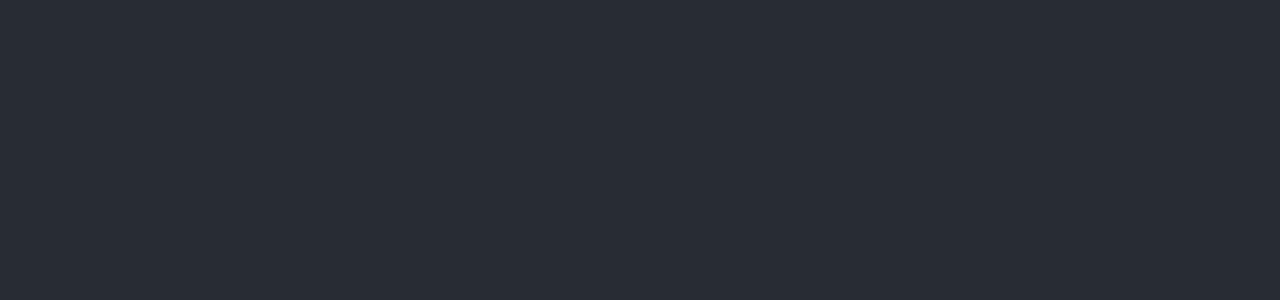
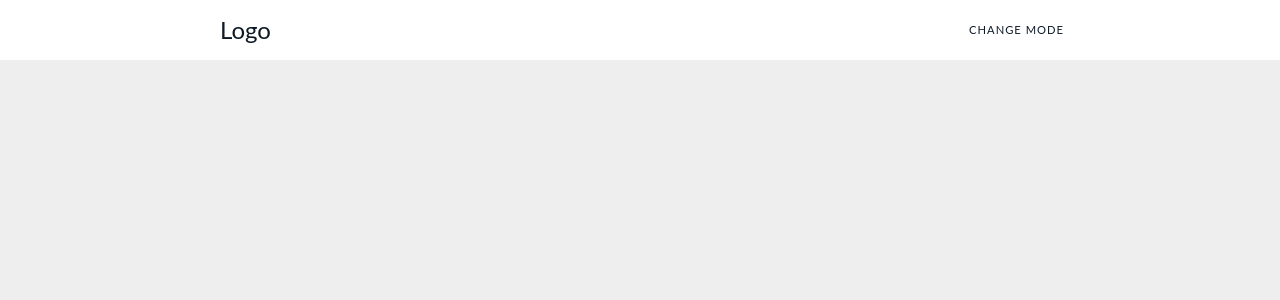
Before and after one commit to Dearborn42/ThemeProject, a React (Create React App) app in the folder themeproject/: page / in a window 1280 px wide. Shown: the top 300 px of the page. Built offline with nearby package versions, Linux system fonts and the light colour scheme.

Commit message:
Working on css

```diff
--- a/themeproject/src/App.js
+++ b/themeproject/src/App.js
@@ -1,11 +1,14 @@
 import './App.css';
+import Navbar from './Components/Navbar';
+import MainContent from './Components/MainContent';
+import Footer from './Components/Footer';
 
 function App() {
   return (
     <div className="App">
-      <header className="App-header">
-
-      </header>
+      <Navbar />
+      <MainContent />
+      <Footer />
     </div>
   );
 }
--- a/themeproject/src/Components/Navbar.js
+++ b/themeproject/src/Components/Navbar.js
@@ -1,9 +1,36 @@
-import React from 'react'
+import React, {useContext} from 'react'
+import Header from './Header'
+import {ThemeContextWrapper} from './ThemeContext';
 
 const Navbar = () => {
-  return (
-    <div>Navbar</div>
-  )
+    const {darkMode, theme} = useContext(ThemeContextWrapper);
+    return (
+        <>
+        <nav className={`navbar navbar-${theme}`}>
+            <div className="nav-wrapper">
+                <div className="logo">
+                <button className={`btn-${theme}`}><i className="fas fa-chess-knight"></i> Logo</button >
+                </div>
+
+                <ul id="menu">
+                <li><button className={`btn-${theme}`}onClick={() => darkMode()}>Change Mode</button ></li>
+                </ul>
+            </div>
+            </nav>
+
+            <div className="menuIcon">
+                <span className="icon icon-bars"></span>
+                <span className="icon icon-bars overlay"></span>
+            </div>
+
+
+            <div className="overlay-menu">
+            <ul id="menu">
+                <li><button className={`btn-${theme}`}onClick={() => darkMode()}>Change Mode</button ></li>
+                </ul>
+            </div>
+        </>
+    )
 }
 
 export default Navbar
--- a/themeproject/src/Components/ThemeContext.js
+++ b/themeproject/src/Components/ThemeContext.js
@@ -1,20 +1,17 @@
-import React, {useContext, useState} from 'react'
-import App from '../App';
+import React, {useState} from 'react'
 
 const ThemeContextWrapper = React.createContext();
 
-const ThemeContext = () => {
-    const [theme, setTheme] = useState("dark");
+const ThemeContext = ({ children }) => {
+    const [theme, setTheme] = useState("light");
     const darkMode = () => {
-        if(theme === "dark")
-            return setTheme("light");
-        return setTheme("dark");
+        setTheme(prevTheme => prevTheme === "dark" ? "light" : "dark");
     }
     return (
         <ThemeContextWrapper.Provider value={{darkMode, theme}}>
-            <App />
+            { children }
         </ThemeContextWrapper.Provider>
     )
 }
 
-export default ThemeContext
+export {ThemeContext, ThemeContextWrapper}
--- a/themeproject/src/index.js
+++ b/themeproject/src/index.js
@@ -1,11 +1,14 @@
 import React from 'react';
 import ReactDOM from 'react-dom/client';
-import './index.css';
-import ThemeContext from './Components/ThemeContext';
+import {ThemeContext} from './Components/ThemeContext';
+import App from './App';
+import './main.css'
 
 const root = ReactDOM.createRoot(document.getElementById('root'));
 root.render(
   <React.StrictMode>
-    <ThemeContext />
+    <ThemeContext>
+      <App />
+    </ThemeContext>
   </React.StrictMode>
 );
--- /dev/null
+++ b/themeproject/src/main.css
@@ -0,0 +1,411 @@
+* {
+    border: 0;
+    box-sizing: border-box;
+    margin: 0;
+    padding: 0;
+}
+
+body {
+    font-family: Lato, Helvetica, Arial, sans-serif;
+    background: #eee;
+}
+
+button {
+    color: inherit;
+    font-family: inherit;
+    font-size: inherit;
+    text-decoration: none;
+}
+
+/*======================================================
+                          Navbar
+  ======================================================*/
+.navbar{
+    position: fixed;
+    top: 0;
+    height: 60px;
+    line-height: 60px;
+    width: 100%;
+    z-index: 10;
+}
+.navbar-light {
+    background: white;
+    color: rgb(13, 26, 38);
+}
+.navbar-dark {
+    background: black;
+    color: rgb(202, 209, 215);
+}
+
+.nav-wrapper {
+    margin: auto;
+    text-align: center;
+    width: 70%;
+}
+
+@media(max-width: 768px) {
+    .nav-wrapper {
+        width: 90%;
+    }
+}
+
+@media(max-width: 638px) {
+    .nav-wrapper {
+        width: 100%;
+    }
+}
+
+
+.logo {
+    float: left;
+    margin-left: 28px;
+    font-size: 1.5em;
+    height: 60px;
+    letter-spacing: 1px;
+    text-transform: uppercase;
+}
+
+@media(max-width: 768px) {
+    .logo {
+        /*       margin-left: 5px; */
+    }
+}
+
+.navbar ul {
+    display: inline-block;
+    float: right;
+    list-style: none;
+    /* margin-right: 14px; */
+    margin-top: -2px;
+    text-align: right;
+    transition: transform 0.5s ease-out;
+    -webkit-transition: transform 0.5s ease-out;
+}
+
+@media(max-width: 640px) {
+    .navbar ul {
+        display: none;
+    }
+}
+
+@media(orientation: landscape) {
+    .navbar ul {
+        display: inline-block;
+    }
+}
+
+.navbar li {
+    display: inline-block;
+}
+
+.navbar li button {
+    display: block;
+    font-size: 0.7em;
+    height: 50px;
+    letter-spacing: 1px;
+    margin: 0 20px;
+    padding: 0 4px;
+    position: relative;
+    text-decoration: none;
+    text-transform: uppercase;
+    transition: all 0.5s ease;
+    -webkit-transition: all 0.5s ease;
+}
+
+
+/* Animated Bottom Line */
+.navbar li button:before,
+.navbar li button:after {
+    content: '';
+    position: absolute;
+    width: 0%;
+    height: 1px;
+    bottom: -1px;
+    background: rgb(13, 26, 38);
+}
+
+.navbar li button:before {
+    left: 0;
+    transition: 0.5s;
+}
+
+.navbar li button:after {
+    background: rgb(13, 26, 38);
+    right: 0;
+    /* transition: width 0.8s cubic-bezier(0.22, 0.61, 0.36, 1); */
+}
+
+.navbar li button:hover:before {
+    background: rgb(13, 26, 38);
+    width: 100%;
+    transition: width 0.5s cubic-bezier((0.22, 0.61, 0.36, 1));
+}
+
+.navbar li button:hover:after {
+    background: transparent;
+    width: 100%;
+    /* transition: 0s; */
+}
+
+
+
+/*======================================================
+                    Mobile Menu Menu Icon
+  ======================================================*/
+@media(max-width: 640px) {
+    .menuIcon {
+        cursor: pointer;
+        display: block;
+        position: fixed;
+        right: 15px;
+        top: 20px;
+        height: 23px;
+        width: 27px;
+        z-index: 12;
+    }
+
+    /* Icon Bars */
+    .icon-bars {
+        background: rgb(13, 26, 38);
+        position: absolute;
+        left: 1px;
+        top: 45%;
+        height: 2px;
+        width: 20px;
+        -webkit-transition: 0.4s;
+        transition: 0.4s;
+    }
+
+    .icon-bars::before {
+        background: rgb(13, 26, 38);
+        content: '';
+        position: absolute;
+        left: 0;
+        top: -8px;
+        height: 2px;
+        width: 20px;
+        /*     -webkit-transition: top 0.2s ease 0.3s;
+    transition: top 0.2s ease 0.3s; */
+        -webkit-transition: 0.3s width 0.4s;
+        transition: 0.3s width 0.4s;
+    }
+
+    .icon-bars::after {
+        margin-top: 0px;
+        background: rgb(13, 26, 38);
+        content: '';
+        position: absolute;
+        left: 0;
+        bottom: -8px;
+        height: 2px;
+        width: 20px;
+        /*     -webkit-transition: top 0.2s ease 0.3s;
+    transition: top 0.2s ease 0.3s; */
+        -webkit-transition: 0.3s width 0.4s;
+        transition: 0.3s width 0.4s;
+    }
+
+    /* Bars Shadows */
+    .icon-bars.overlay {
+        background: rgb(97, 114, 129);
+        background: rgb(183, 199, 211);
+        width: 20px;
+        animation: middleBar 3s infinite 0.5s;
+        -webkit-animation: middleBar 3s infinite 0.5s;
+    }
+
+    @keyframes middleBar {
+        0% {
+            width: 0px
+        }
+
+        50% {
+            width: 20px
+        }
+
+        100% {
+            width: 0px
+        }
+    }
+
+    @-webkit-keyframes middleBar {
+        0% {
+            width: 0px
+        }
+
+        50% {
+            width: 20px
+        }
+
+        100% {
+            width: 0px
+        }
+    }
+
+    .icon-bars.overlay::before {
+        background: rgb(97, 114, 129);
+        background: rgb(183, 199, 211);
+        width: 10px;
+        animation: topBar 3s infinite 0.2s;
+        -webkit-animation: topBar 3s infinite 0s;
+    }
+
+    @keyframes topBar {
+        0% {
+            width: 0px
+        }
+
+        50% {
+            width: 10px
+        }
+
+        100% {
+            width: 0px
+        }
+    }
+
+    @-webkit-keyframes topBar {
+        0% {
+            width: 0px
+        }
+
+        50% {
+            width: 10px
+        }
+
+        100% {
+            width: 0px
+        }
+    }
+
+    .icon-bars.overlay::after {
+        background: rgb(97, 114, 129);
+        background: rgb(183, 199, 211);
+        width: 15px;
+        animation: bottomBar 3s infinite 1s;
+        -webkit-animation: bottomBar 3s infinite 1s;
+    }
+
+    @keyframes bottomBar {
+        0% {
+            width: 0px
+        }
+
+        50% {
+            width: 15px
+        }
+
+        100% {
+            width: 0px
+        }
+    }
+
+    @-webkit-keyframes bottomBar {
+        0% {
+            width: 0px
+        }
+
+        50% {
+            width: 15px
+        }
+
+        100% {
+            width: 0px
+        }
+    }
+
+
+    /* Toggle Menu Icon */
+    .menuIcon.toggle .icon-bars {
+        top: 5px;
+        transform: translate3d(0, 5px, 0) rotate(135deg);
+        transition-delay: 0.1s;
+        transition: transform 0.4s cubic-bezier(0.68, -0.55, 0.265, 1.55);
+    }
+
+    .menuIcon.toggle .icon-bars::before {
+        top: 0;
+        transition-delay: 0.1s;
+        opacity: 0;
+    }
+
+    .menuIcon.toggle .icon-bars::after {
+        top: 10px;
+        transform: translate3d(0, -10px, 0) rotate(-270deg);
+        transition-delay: 0.1s;
+        transition: transform 0.4s cubic-bezier(0.68, -0.55, 0.265, 1.55);
+    }
+
+    .menuIcon.toggle .icon-bars.overlay {
+        width: 20px;
+        opacity: 0;
+        -webkit-transition: all 0s ease 0s;
+        transition: all 0s ease 0s;
+    }
+}
+
+
+/*======================================================
+                   Responsive Mobile Menu
+  ======================================================*/
+.overlay-menu {
+    background: lightblue;
+    color: rgb(13, 26, 38);
+    display: flex;
+    align-items: center;
+    justify-content: center;
+    position: absolute;
+    top: 0;
+    right: 0;
+    padding-right: 15px;
+    transform: translateX(-100%);
+    width: 100vw;
+    height: 100vh;
+    -webkit-transition: transform 0.2s ease-out;
+    transition: transform 0.2s ease-out;
+}
+
+.overlay-menu ul,
+.overlay-menu li {
+    display: block;
+    position: relative;
+}
+
+.overlay-menu li button {
+    display: block;
+    font-size: 1.8em;
+    letter-spacing: 4px;
+    /*   opacity: 0; */
+    padding: 10px 0;
+    text-align: right;
+    text-transform: uppercase;
+    -webkit-transition: color 0.3s ease;
+    transition: color 0.3s ease;
+    /*   -webkit-transition: 0.2s opacity 0.2s ease-out;
+  transition: 0.2s opacity 0.2s ease-out; */
+}
+
+.overlay-menu li button:hover,
+.overlay-menu li button:active {
+    color: rgb(28, 121, 184);
+    -webkit-transition: color 0.3s ease;
+    transition: color 0.3s ease;
+}
+
+
+.btn-dark {
+    background-color: grey;
+    color: rgb(202, 209, 215);
+}
+
+.btn-light {
+    background-color: white;
+    color: rgb(13, 26, 38);
+}
+
+.navbar-light li button{
+    color: rgb(13, 26, 38);
+}
+.navbar-dark li button {
+    color: rgb(202, 209, 215);
+}
```
